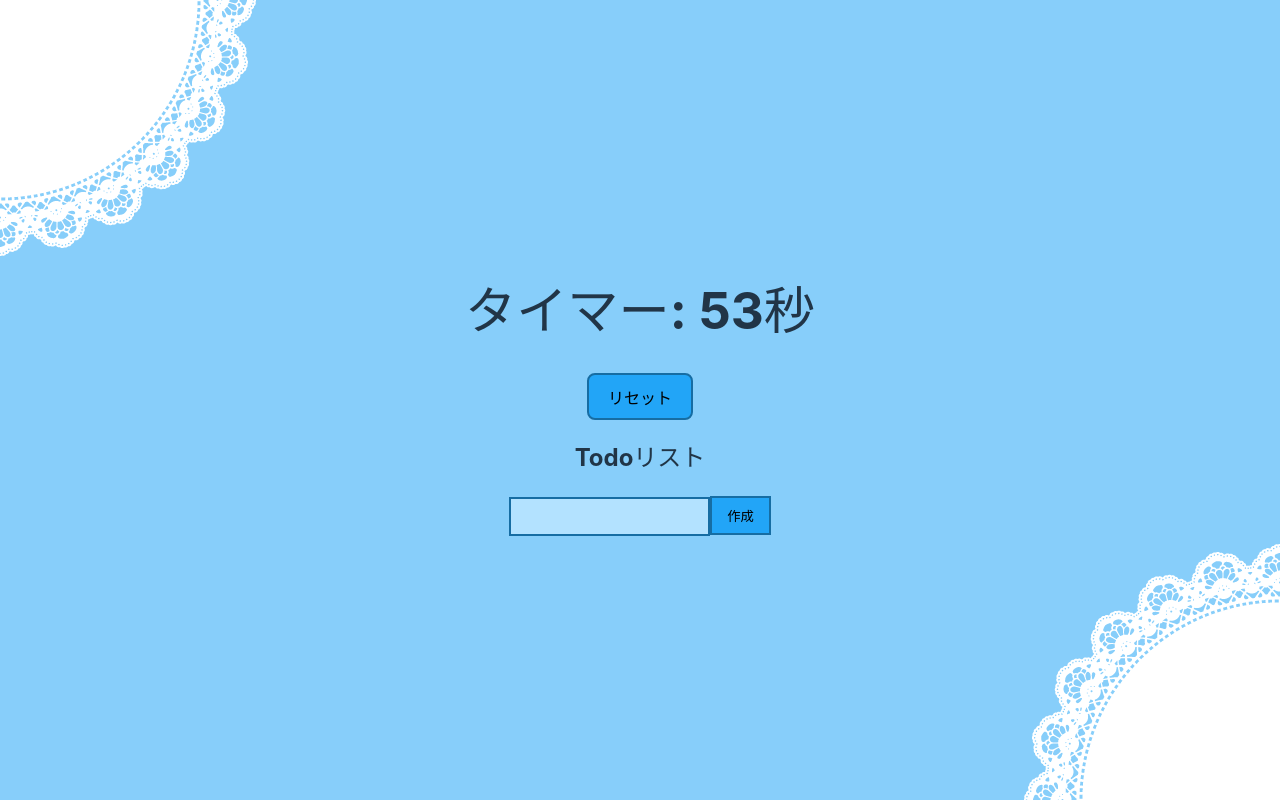
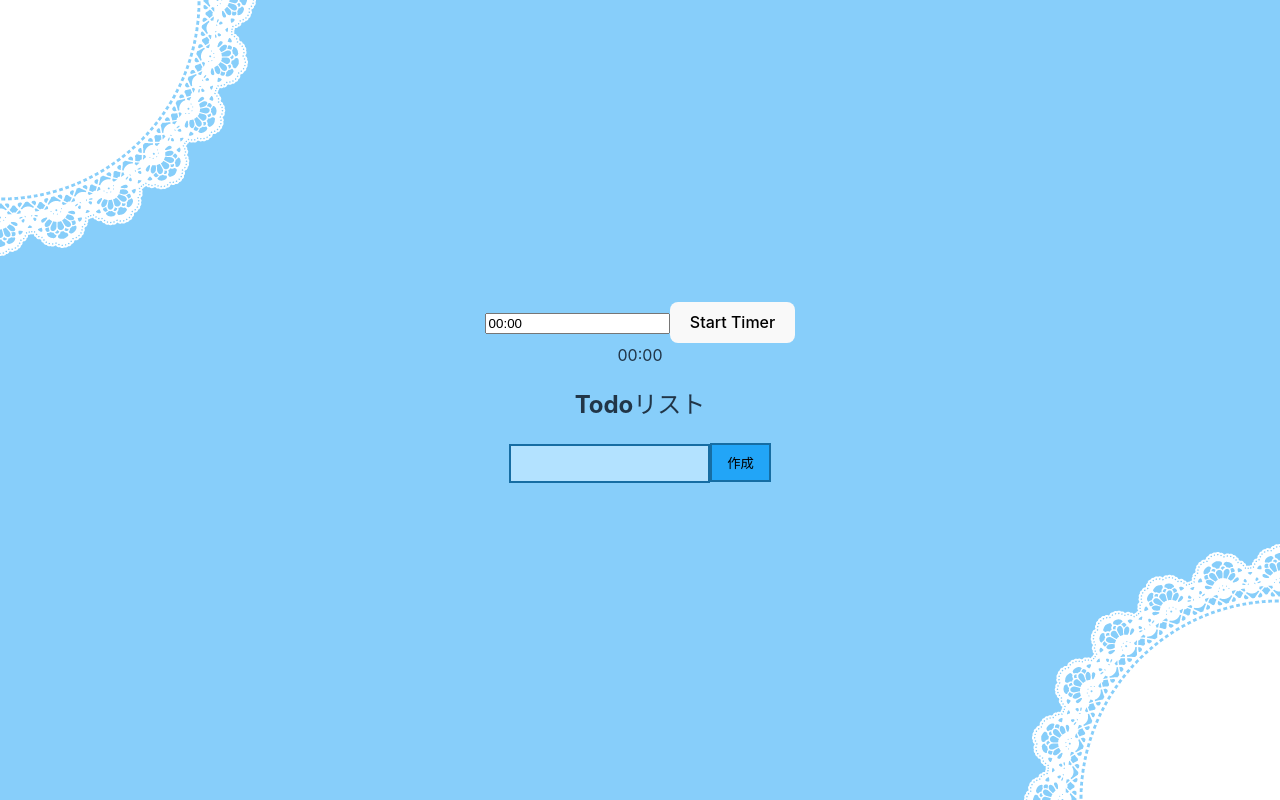
Before and after one commit to garden905/selfkanri, a React (Vite) app: page / in a window 1280 px wide. Built offline with nearby package versions, Linux system fonts and the light colour scheme.

Commit message:
タイマー部分を時間が設定できるように変更

```diff
--- a/src/App.tsx
+++ b/src/App.tsx
@@ -4,7 +4,9 @@ import { ChangeEvent, FormEvent, useState, useEffect } from "react";
 function App() {
   const [inputValue, setInputValue] = useState("");
   const [todos, setTodos] = useState<Todo[]>([]);
-  const [time, setTime] = useState(60);
+  const [time, setTime] = useState<string>("00:00");
+  const [seconds, setSeconds] = useState<number>(0);
+  const [isActive, setIsActive] = useState<boolean>(false);
   const [isRotating, setIsRotating] = useState(false);
   type Todo = {
     inputValue: string;
@@ -13,18 +15,29 @@ function App() {
   };
 
   useEffect(() => {
-    const timer = setInterval(() => {
-      setTime((prevTime) => {
-        if (prevTime > 0) {
-          return prevTime - 1;
-        } else {
-          clearInterval(timer);
-          return 0;
-        }
-      });
-    }, 1000);
-    return () => clearInterval(timer);
-  }, []);
+    let interval: ReturnType<typeof setInterval> | null = null;
+    if (isActive && seconds > 0) {
+      interval = setInterval(() => {
+        setSeconds((seconds) => seconds - 1);
+      }, 1000);
+    } else if (seconds === 0) {
+      setIsActive(false);
+      if (interval) clearInterval(interval);
+    }
+    return () => {
+      if (interval) clearInterval(interval);
+    };
+  }, [isActive, seconds]);
+
+  const handleStart = () => {
+    const [minutes, secs] = time.split(":").map(Number);
+    setSeconds(minutes * 60 + secs);
+    setIsActive(true);
+  };
+  const handleTimeChange = (e: ChangeEvent<HTMLInputElement>) => {
+    setTime(e.target.value);
+  };
+
   const handleChange = (e: ChangeEvent<HTMLInputElement>) => {
     // console.log(e.target.value);
     setInputValue(e.target.value);
@@ -62,11 +75,6 @@ function App() {
     setTodos(newTodos);
   };
 
-  const handleReset = () => {
-    setTime(60);
-    setTodos([]);
-    setInputValue("");
-  };
   const handleImageClick = () => {
     setIsRotating(!isRotating);
   };
@@ -112,10 +120,23 @@ function App() {
   return (
     <div className="App">
       <div>
-        <h1>タイマー: {time}秒</h1>
-        <button onClick={handleReset} className="resetButton">
-          リセット
-        </button>
+        <input
+          type="text"
+          value={time}
+          onChange={handleTimeChange}
+          placeholder="MM:SS"
+        />
+        <button onClick={handleStart}>Start Timer</button>
+        <div>
+          {`${Math.floor(seconds / 60)
+            .toString()
+            .padStart(2, "0")}:${(seconds % 60).toString().padStart(2, "0")}`}
+        </div>
+        <ul>
+          {todos.map((todo) => (
+            <li key={todo.id}>{todo.inputValue}</li>
+          ))}
+        </ul>
         <h2>Todoリスト</h2>
         <form onSubmit={(e) => handleSubmit(e)}>
           <input
```
